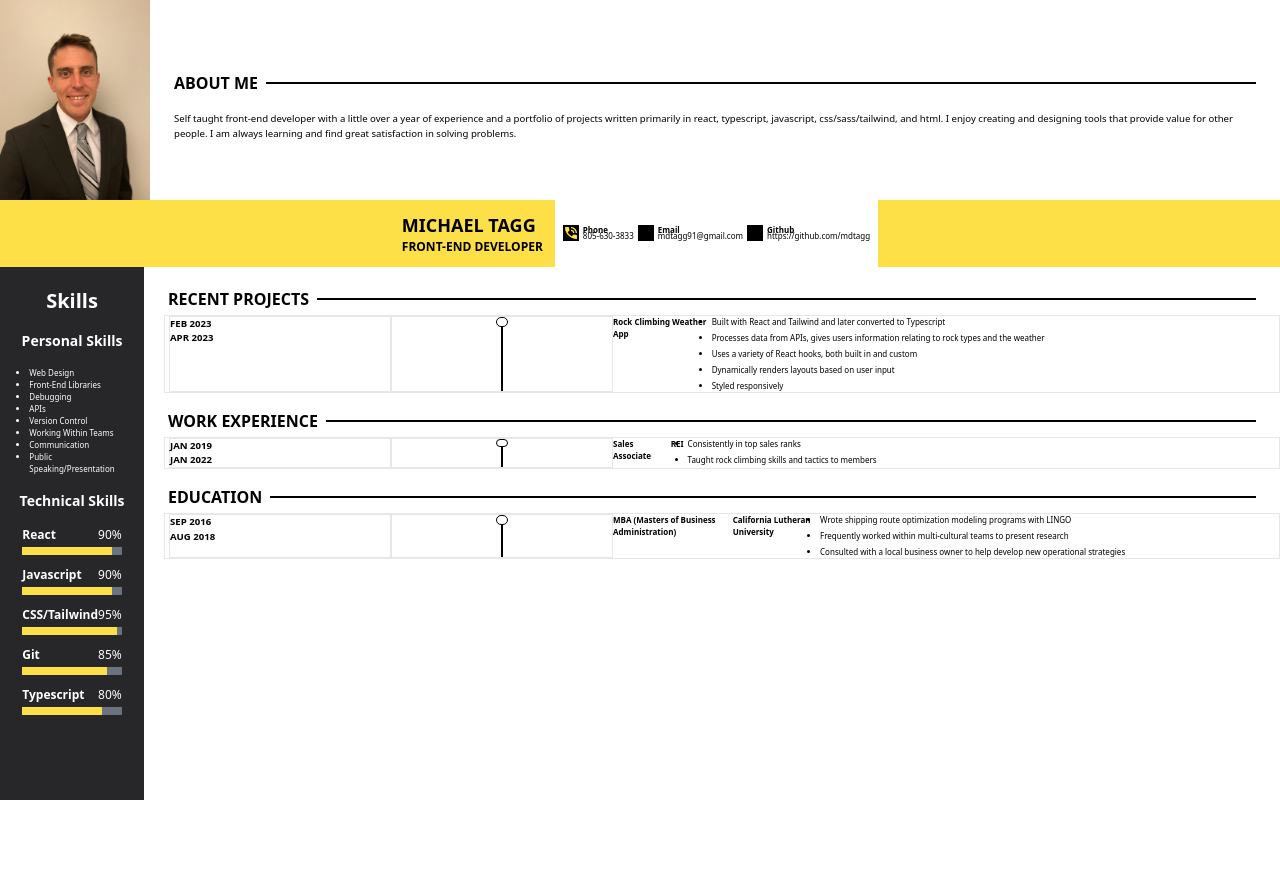
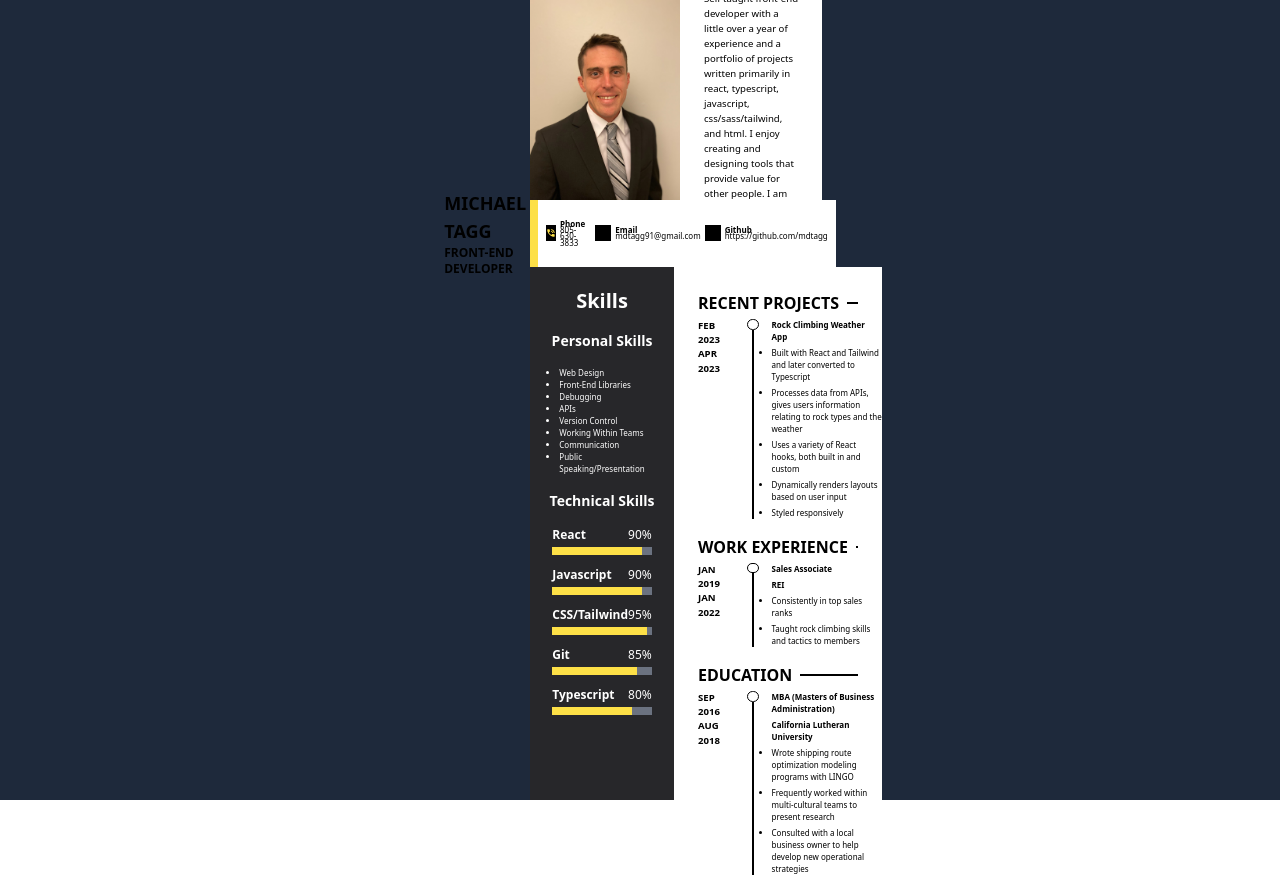
Before and after one commit to mdtagg/resume, a React (Vite) app: page / in a window 1280 px wide. Before the commit the page ends 808 px from the top, so only its background shows below. Built offline with nearby package versions, Linux system fonts and the light colour scheme; some icons are missing.

Commit message:
resizing for large screens added

```diff
--- a/src/App.tsx
+++ b/src/App.tsx
@@ -1,11 +1,21 @@
 
 import { ResumeInfo } from "./Components/ResumeInfo"
 import { Background } from "./Components/Background"
+import { useEffect } from "react"
 
 function App() {
 
+  useEffect(() => {
+
+    window.addEventListener('resize',() => {
+      console.log(window.innerWidth)
+    })
+
+  }, [])
+
+
   return (
-  <div className="h-screen w-screen">
+  <div className="h-screen w-screen lg:px-[530px] lg:bg-slate-800">
     <ResumeInfo/>
     <Background/>
   </div>
--- a/src/Components/Entry/index.tsx
+++ b/src/Components/Entry/index.tsx
@@ -13,24 +13,22 @@ const Entry = (props:EntryProps) => {
     const { dateStart,dateEnd,title,company,summary } = props
 
     return (
-        <div className="flex text-[.6rem] ml-5 wide:text-[.5rem] border">
-            <div className="border items-start ml-1 flex flex-col font-bold w-1/5 wide:wide:w-[10%]">
+        <div className="flex text-[.6rem] ml-5 wide:text-[.5rem]">
+            <div className="items-start ml-1 flex flex-col font-bold w-1/5 wide:wide:w-[10%]">
                 <p>{dateStart}</p>
                 <p>{dateEnd}</p>
             </div>
-            <div className="border h-full relative z-10 w-1/5 flex flex-col justify-start items-center wide:w-[10%]">
+            <div className="h-full relative z-10 w-1/5 flex flex-col justify-start items-center wide:w-[10%]">
                 <div className="h-3 w-3 rounded-full border border-black"></div>
                 <div className="h-full border border-black"></div>
             </div>
-            <div className="font-bold w-3/5 flex sm:flex-col gap-1 wide:w-[80%] wide:gap-0">
-                {/* <div className="flex"> */}
+            <div className="font-bold w-3/5 flex flex-col gap-1 wide:w-[80%] wide:gap-0">
                 <p className="text-[.5rem]">{title}</p>
                 {company &&
                     <p className="text-[.5rem]">
                         {company}
                     </p>
                 }
-                {/* </div> */}
                 <ul className="flex flex-col text-[.5rem] font-normal list-disc w-full gap-1 wide:gap-0">
                     {summary.map((entry) => {
                         return <li key={uuidv4()}>{entry}</li>
--- a/src/Components/Experience/index.tsx
+++ b/src/Components/Experience/index.tsx
@@ -26,7 +26,7 @@ const Experience =  () => {
     }
 
     return (
-        <div className="w-full h-full flex flex-col gap-1 mt-2 wide:m-0 wide:gap-0">
+        <div className="bg-white w-full h-full flex flex-col gap-1 pt-3 wide:m-0 wide:gap-0 lg:m-0 ">
             <SectionTitle
                 title="RECENT PROJECTS"
             />
--- a/src/Components/ResumeInfo/index.tsx
+++ b/src/Components/ResumeInfo/index.tsx
@@ -10,7 +10,7 @@ const ResumeInfo = () => {
                     src="../../src/assets/portrait.jpg"
                 >
                 </img>
-                <div className=" w-fit flex flex-col gap-1 justify-center">
+                <div className=" bg-white w-fit flex flex-col gap-1 justify-center">
                     <SectionTitle
                         title="ABOUT ME"
                     />
```
Lines whose indentation alone changed are shown as unchanged.
